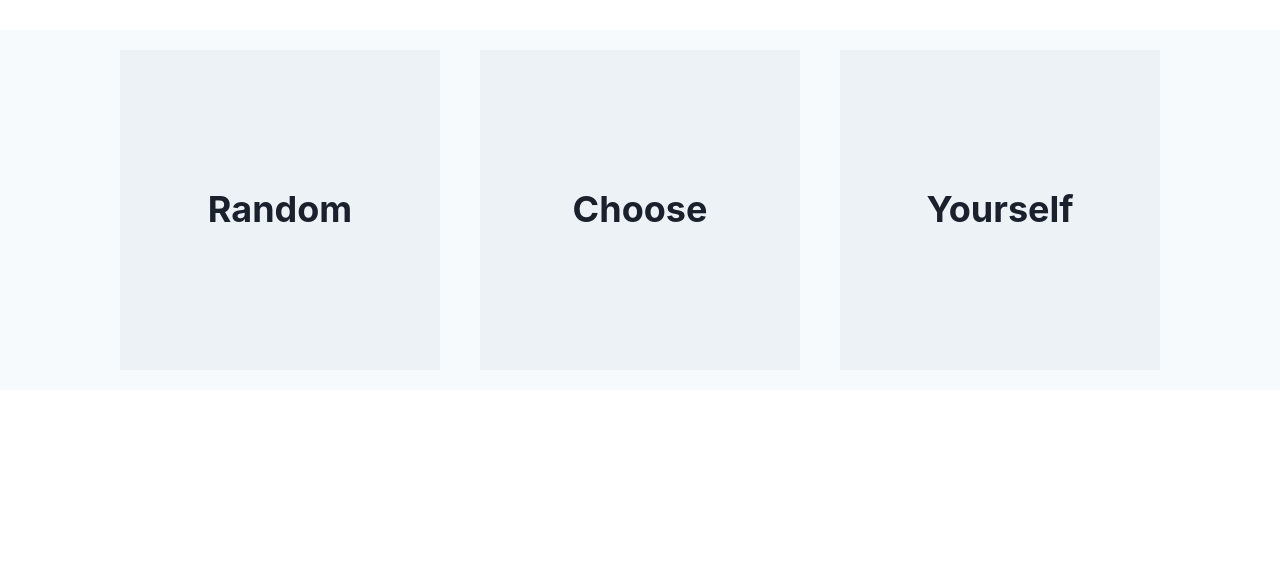
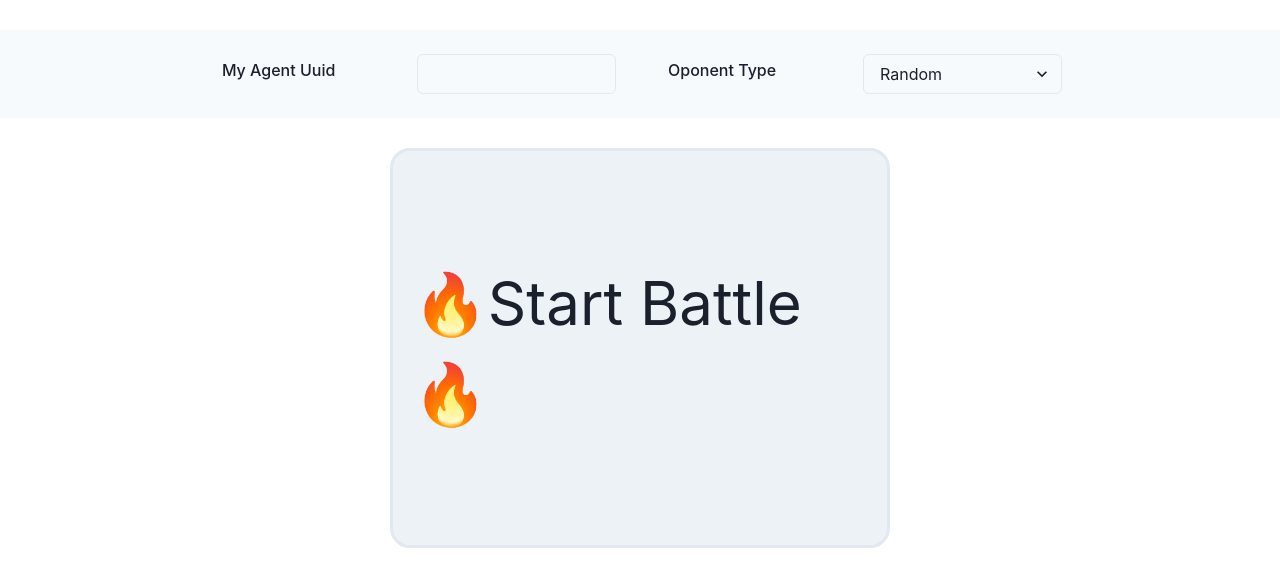
Before and after one commit to jirheee/CS492-Team-Project, a React (Create React App) app in the folder Client/: page /battle in a window 1280 px wide. Shown: the top 586 px of the page. Built offline with nearby package versions, Linux system fonts and the light colour scheme; no server answers.

Commit message:
Update Battleindexpage to Get agent input

```diff
--- a/Client/src/pages/battleIndexPage.tsx
+++ b/Client/src/pages/battleIndexPage.tsx
@@ -1,26 +1,94 @@
-import { useEffect } from 'react';
+import { Flex, Text } from '@chakra-ui/react';
+import { useState } from 'react';
 import { Link } from 'react-router-dom';
 import BaseIndexPage from '../components/baseIndexPage';
-import HoverBtn from '../components/hoverBtn';
+import SelectInputWithFieldName from '../components/Inputs/SelectInputWithFieldName';
+import TextInputWithFieldName from '../components/Inputs/textInputWithFieldName';
 import { useSocket } from '../lib/socket';
+
+enum OpponentType {
+  Random = 'Random',
+  Choose = 'Choose'
+}
 
 const BattleIndexPage = () => {
   const { socket } = useSocket();
+  const [opponentType, setOpponentType] = useState<OpponentType>(
+    OpponentType.Random
+  );
+  const [myAgent, setMyAgent] = useState<string>('');
+  const [opponent, setOpponent] = useState<string>('');
 
   const emitRandomBattleStart = () => {
-    console.log('Emit');
-    socket?.emit('RandomBattleStart', {
-      agentUuid: '80895d19-1a04-4821-b57c-2264ac7d3194'
+    socket?.emit('BattleStart', {
+      agentUuid: myAgent,
+      opponent: opponentType === OpponentType.Random ? 'Random' : opponent
     });
   };
+
+  const handleOpponentTypeChange = e => {
+    const newOpponentType = e.target.value;
+    if (newOpponentType !== opponentType) {
+      setOpponentType(newOpponentType);
+    }
+  };
   return (
-    <BaseIndexPage>
-      <Link to="/battle/game" onClick={emitRandomBattleStart}>
-        <HoverBtn baseText="Random" hoverText="Battle with Random Opponent" />
+    <>
+      <BaseIndexPage>
+        <TextInputWithFieldName
+          label="My Agent Uuid"
+          key="My Agent Uuid"
+          id="My Agent Uuid"
+          placeholder=""
+          onChange={e => {
+            setMyAgent(e.target.value);
+          }}
+        />
+        <SelectInputWithFieldName
+          id=""
+          label="Oponent Type"
+          onChange={handleOpponentTypeChange}
+        >
+          <option value="Random">Random</option>
+          <option value="Choose">Choose</option>
+        </SelectInputWithFieldName>
+        {opponentType === OpponentType.Choose && (
+          <TextInputWithFieldName
+            label="Opponent Uuid"
+            key="Opponent Uuid"
+            id="Opponent Uuid"
+            placeholder=""
+            onChange={e => {
+              setOpponent(e.target.value);
+            }}
+          />
+        )}
+      </BaseIndexPage>
+      <Link to="/battle/game">
+        <Flex alignItems="center" justifyContent="center" flexDir="column">
+          <Flex
+            alignItems="center"
+            justifyContent="center"
+            flexDir="column"
+            w="500px"
+            h="400px"
+            backgroundColor="gray.100"
+            p={5}
+            borderRadius={20}
+            borderColor="gray.200"
+            borderWidth={3}
+            _hover={{
+              background: 'red.100',
+              color: 'teal.500',
+              cursor: 'pointer'
+            }}
+            onClick={emitRandomBattleStart}
+          >
+            <Text fontSize="60px">🔥Start Battle🔥</Text>
+          </Flex>
+        </Flex>
       </Link>
-      <HoverBtn baseText="Choose" hoverText="Choose an Agent to Battle" />
-      <HoverBtn baseText="Yourself" hoverText="Battle with your Agent" />
-    </BaseIndexPage>
+    </>
   );
 };
 
```
